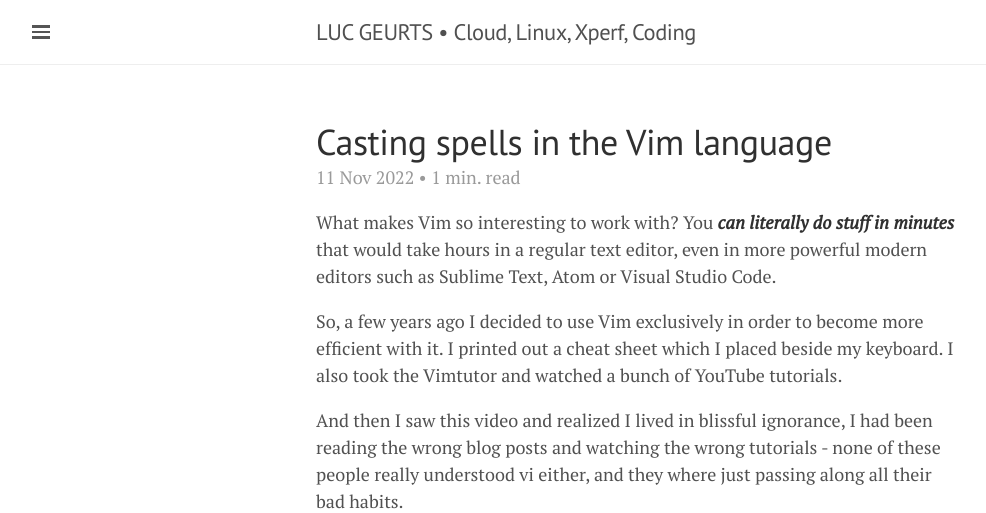
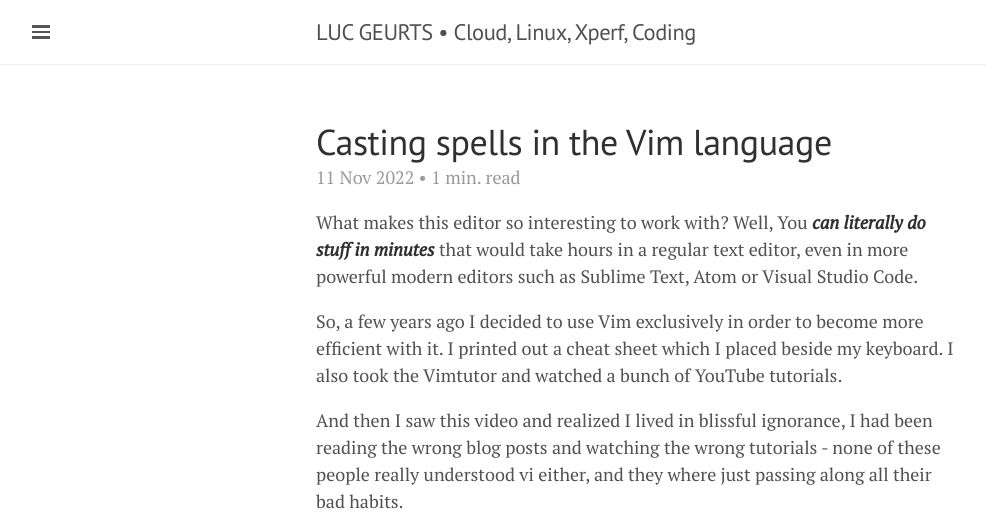
Before and after one commit to lgeurts/lgeurts.github.io, a Jekyll site: the page built from _posts/2022-11-11-mastering-the-vim-language.md, in a window 1280 px wide, cut to the strip 0-513 px from the top of the page. Shown: the whole strip, without its empty margins (0-986 px from the left). Built offline with Jekyll 4.4.1, drawn with Linux system fonts in a browser that asks for light colours; nearby versions of some CDN libraries; comment, search, counter and statistics services are not loaded.

Commit message:
Update 2022-11-11-mastering-the-vim-language.md

```diff
--- a/_posts/2022-11-11-mastering-the-vim-language.md
+++ b/_posts/2022-11-11-mastering-the-vim-language.md
@@ -7,7 +7,7 @@
 tags: [ Linux Tutorials ]
 ---
 
-What makes Vim so interesting to work with? You ***can literally do stuff in minutes*** that would take hours in a regular text editor, even in more powerful modern editors such as Sublime Text, Atom or Visual Studio Code.
+What makes this editor so interesting to work with? Well, You ***can literally do stuff in minutes*** that would take hours in a regular text editor, even in more powerful modern editors such as Sublime Text, Atom or Visual Studio Code.
 
 So, a few years ago I decided to use Vim exclusively in order to become more efficient with it. I printed out a cheat sheet which I placed beside my keyboard. I also took the Vimtutor and watched a bunch of YouTube tutorials.
 
```
